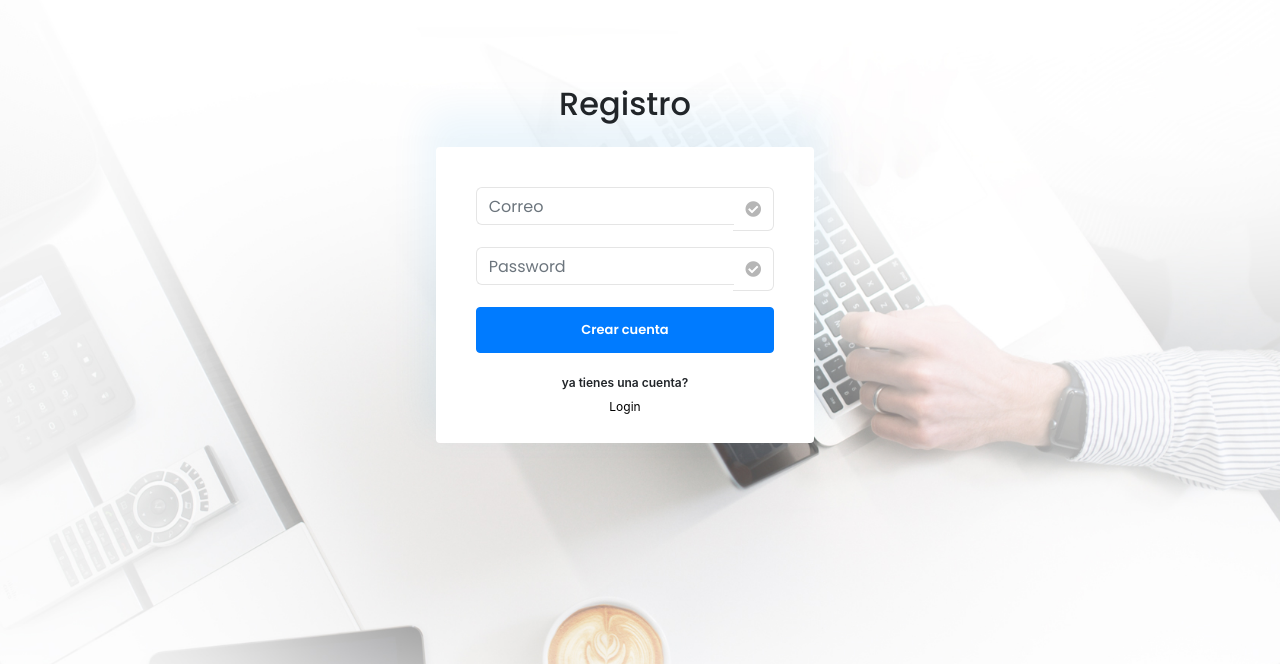
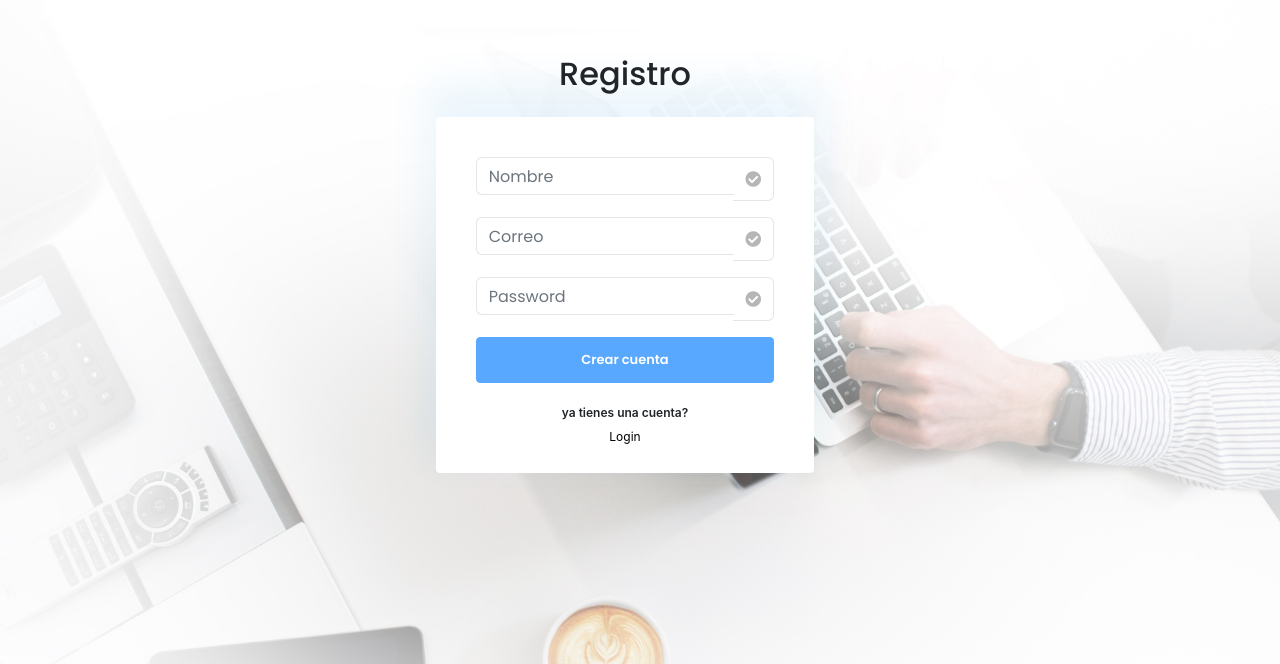
Before and after one commit to difagume/ingresoEgresoApp, an Angular app: page /register in a window 1280 px wide. Shown: the part 136-800 px from the top of the page. Built offline with nearby package versions, Linux system fonts and the light colour scheme.

Commit message:
Pantalla de registro (7- 72)

```diff
--- a/package.json
+++ b/package.json
@@ -20,7 +20,7 @@
     "@angular/platform-browser": "^6.1.9",
     "@angular/platform-browser-dynamic": "^6.1.9",
     "@angular/router": "^6.1.9",
-    "bootstrap": "^4.1.3",
+    "bootstrap": "^4.1.1",
     "core-js": "^2.5.4",
     "rxjs": "~6.2.0",
     "zone.js": "~0.8.26"
--- a/src/app/app.module.ts
+++ b/src/app/app.module.ts
@@ -1,4 +1,5 @@
 import { NgModule } from '@angular/core';
+import { FormsModule } from '@angular/forms';
 import { BrowserModule } from '@angular/platform-browser';
 import { AppRoutingModule } from './app-routing.module';
 import { AppComponent } from './app.component';
@@ -28,7 +29,8 @@ import { SidebarComponent } from './shared/sidebar/sidebar.component';
     ],
     imports: [
         BrowserModule,
-    AppRoutingModule
+        AppRoutingModule,
+        FormsModule
     ],
     providers: [],
     bootstrap: [AppComponent]
--- a/src/app/auth/register/register.component.html
+++ b/src/app/auth/register/register.component.html
@@ -4,20 +4,26 @@
             <div class="col-lg-4 mx-auto">
                 <h2 class="text-center mb-4">Registro</h2>
                 <div class="auto-form-wrapper">
-                    <form action="#">
+                    <form (ngSubmit)="onSubmit( f.value )" #f="ngForm">
+
                         <div class="form-group">
                             <div class="input-group">
-                                <input type="email" class="form-control" placeholder="Correo">
+
+                                <input type="text" class="form-control" placeholder="Nombre" ngModel name="nombre" required>
+
                                 <div class="input-group-append">
                                     <span class="input-group-text">
-                                      <i class="fa fa-check-circle"></i>
-                                    </span>
+                                              <i class="fa fa-check-circle"></i>
+                                            </span>
                                 </div>
                             </div>
                         </div>
+
                         <div class="form-group">
                             <div class="input-group">
-                                <input type="password" class="form-control" placeholder="Password">
+
+                                <input type="email" class="form-control" placeholder="Correo" ngModel name="email" required>
+
                                 <div class="input-group-append">
                                     <span class="input-group-text">
                                       <i class="fa fa-check-circle"></i>
@@ -27,7 +33,20 @@
                         </div>
 
                         <div class="form-group">
-                            <button class="btn btn-primary submit-btn btn-block">Crear cuenta</button>
+                            <div class="input-group">
+
+                                <input type="password" class="form-control" placeholder="Password" ngModel name="password" required>
+
+                                <div class="input-group-append">
+                                    <span class="input-group-text">
+                                      <i class="fa fa-check-circle"></i>
+                                    </span>
+                                </div>
+                            </div>
+                        </div>
+
+                        <div class="form-group">
+                            <button [disabled]="f.invalid" class="btn btn-primary submit-btn btn-block">Crear cuenta</button>
                         </div>
                         <div class="text-block text-center my-3">
                             <span class="text-small font-weight-semibold">ya tienes una cuenta?</span>
--- a/src/app/auth/register/register.component.ts
+++ b/src/app/auth/register/register.component.ts
@@ -12,4 +12,8 @@ export class RegisterComponent implements OnInit {
   ngOnInit() {
   }
 
+  onSubmit(data: any) {
+    console.log(data);
+  }
+
 }
```
Also changed, not shown: 1 other file (tests, documents, lock files or other folders). Lines whose indentation alone changed are shown as unchanged.
